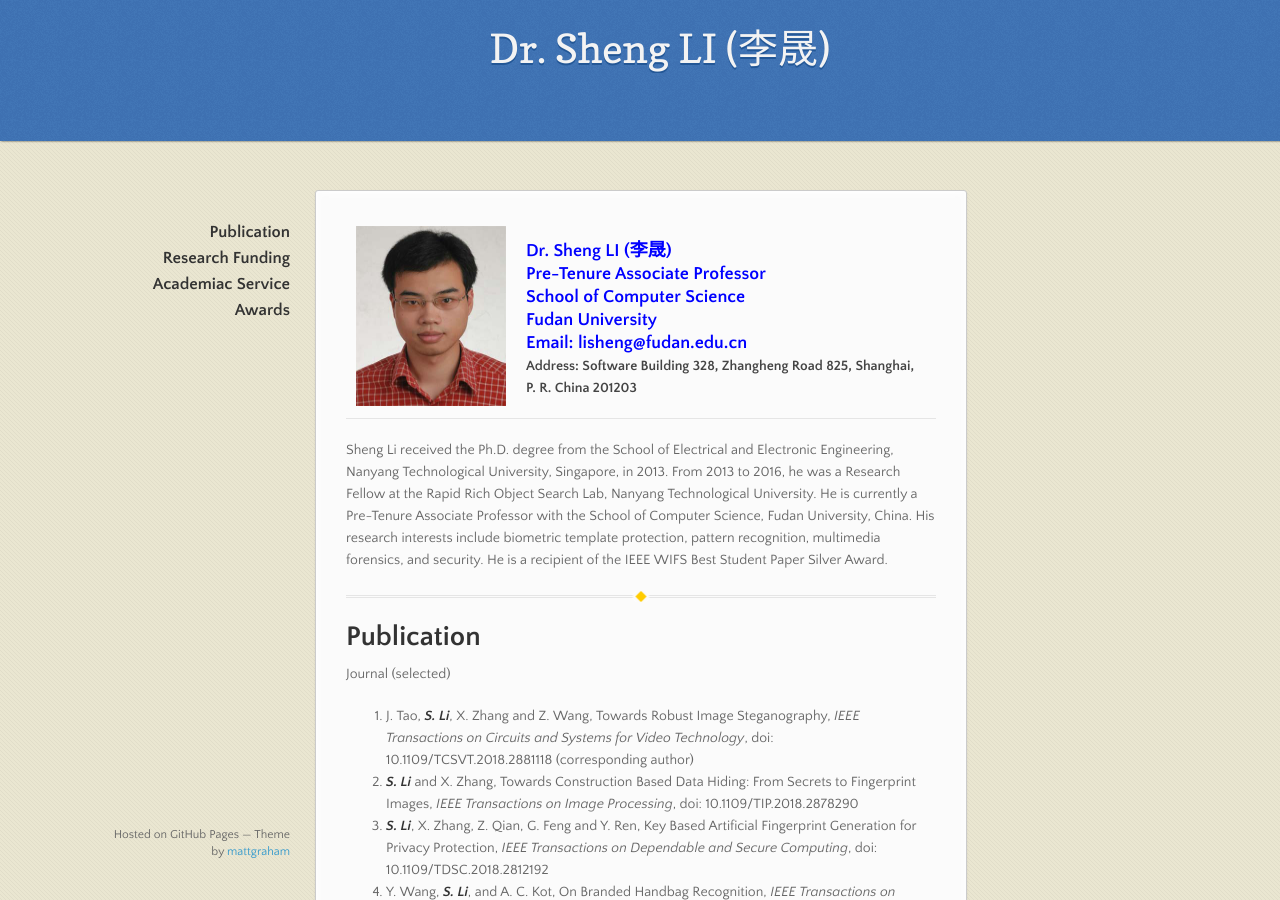
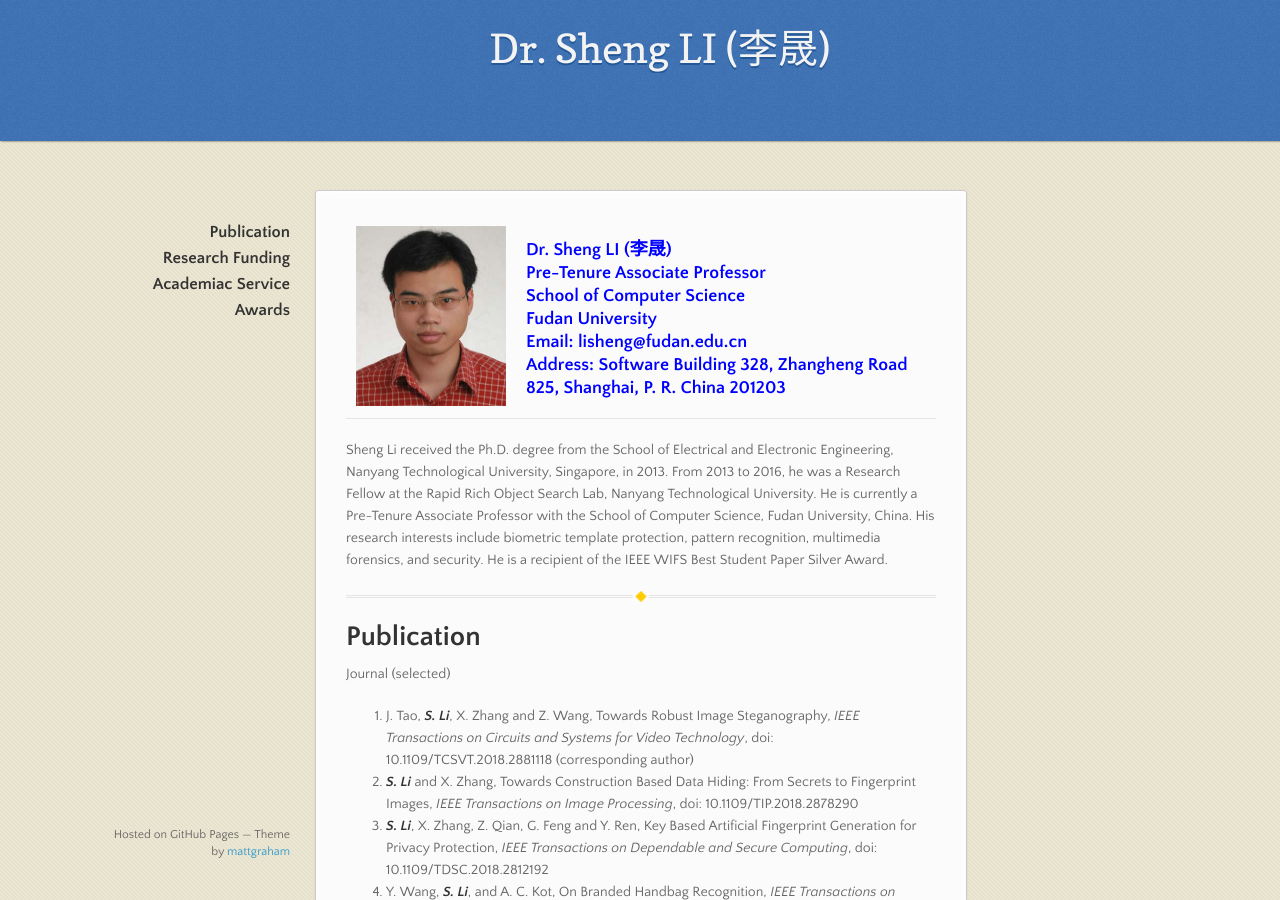
Before and after one commit to blazelisheng/blazelisheng.github.io, a Jekyll site: the page built from index.md, in a window 1280 px wide and 900 px high. Built offline with Jekyll 4.4.1, drawn with Linux system fonts in a browser that asks for light colours; the repository's description, which GitHub fills in, is left out.

Commit message:
Update index.md

```diff
--- a/index.md
+++ b/index.md
@@ -6,7 +6,7 @@
   <tr>
     <th width="150">
 <img src="/assets/images/Sheng_Li_Photo.png" width="150" height="180" /></th>
-  <th> <font size="4.5" color="Blue">  Dr. Sheng LI (李晟)<br/>Pre-Tenure Associate Professor<br/>School of Computer Science<br/>Fudan University<br/>Email:  lisheng@fudan.edu.cn </font> <br/> Address: Software Building 328, Zhangheng Road 825, Shanghai, P. R. China 201203</th>
+  <th> <font size="4.5" color="Blue">  Dr. Sheng LI (李晟)<br/>Pre-Tenure Associate Professor<br/>School of Computer Science<br/>Fudan University<br/>Email:  lisheng@fudan.edu.cn  <br/> Address: Software Building 328, Zhangheng Road 825, Shanghai, P. R. China 201203</font></th>
   </tr>
 </table>
 
```
